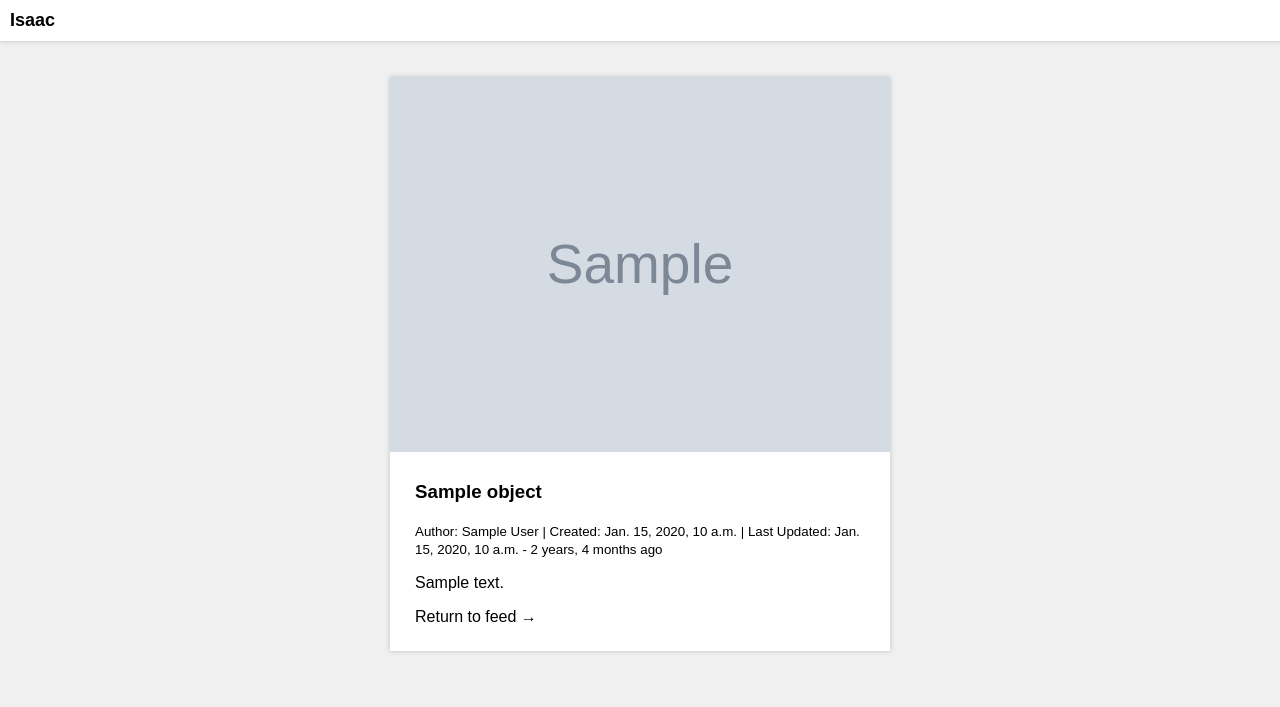
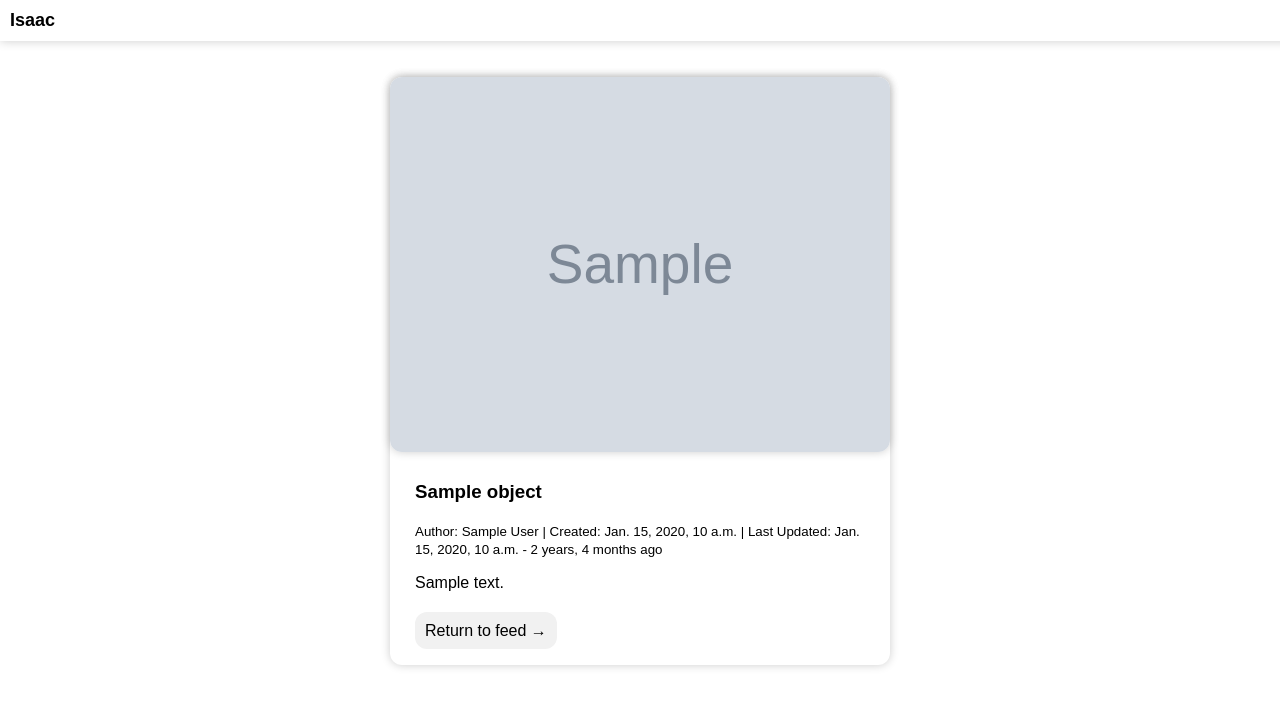
Before and after one commit to Isaac-To/MyStory, a Django app: template MyStory/app/templates/post_detail.html in a window 1280 px wide. Shown: the top 707 px of the page. Run offline with Django 3.2, Linux system fonts and the light colour scheme; the template is opened without the code that fills it: most values are stand-ins (such as "Sample title", 1, 10 or a date in 2020); grey boxes marked "Sample" are stand-in pictures.

Commit message:
add flat color designs on button

```diff
--- a/MyStory/app/static/style/main.css
+++ b/MyStory/app/static/style/main.css
@@ -4,9 +4,19 @@
 }
 
 body {
-  background-color: rgb(240, 240, 240);
   margin: 0;
 }
+
+::-webkit-scrollbar {
+  width: 15px;
+  height: 0px;
+  background: #f1f1f1;
+}
+::-webkit-scrollbar-thumb {
+  border-radius: 8px;
+  background: #c2c9d2;
+}
+
 
 nav {
   z-index: 1;
@@ -16,7 +26,7 @@ nav {
   max-height: 50px;
   padding: 10px;
   background-color: white;
-  box-shadow: 0px 0px 5px rgba(0, 0, 0, 0.2);
+  box-shadow: 0px 0px 10px rgba(0, 0, 0, 0.2);
 }
 
 a {
@@ -27,10 +37,19 @@ a {
 
 img {
   width: 100%;
+  border-radius: 12px;
+  box-shadow: 0px 0px 10px rgba(0, 0, 0, 0.2);
 }
 
-::-webkit-scrollbar {
-  width: 0;
+.buttonGroup {
+  margin-top: 30px;
+}
+
+.linkButton {
+  padding: 10px;
+  border: none;
+  border-radius: 12px;
+  background-color: #f1f1f1;
 }
 
 .logo {
@@ -60,10 +79,11 @@ img {
 
 .card {
   background-color: white;
-  box-shadow: 0px 0px 5px rgba(0, 0, 0, 0.2);
+  box-shadow: 0px 0px 10px rgba(0, 0, 0, 0.2);
   width: 100%;
   margin-top: 5%;
   margin-bottom: 5%;
+  border-radius: 12px;
 }
 
 #returntotop {
--- a/MyStory/app/templates/index.html
+++ b/MyStory/app/templates/index.html
@@ -14,7 +14,9 @@
         >
         {% if post.content|length > 200 %}
         <p>{{post.content|slice:":200"}}...</p>
-        <a href="{% url 'post_detail' post.slug  %}">View full post &rarr;</a>
+        <div class="buttonGroup">
+          <a class="linkButton" href="{% url 'post_detail' post.slug  %}">View full post &rarr;</a>
+        </div>
         {% else %}
         <p>{{post.content}}</p>
         {% endif %}
--- a/MyStory/app/templates/post_detail.html
+++ b/MyStory/app/templates/post_detail.html
@@ -11,7 +11,9 @@
       {{post.updated_on|naturaltime }}</small
     >
     <p>{{ object.content|linebreaks }}</p>
-    <a href="{% url 'home' %}">Return to feed &rarr;</a>
+    <div class="buttonGroup">
+      <a class="linkButton" href="{% url 'home' %}">Return to feed &rarr;</a>
+    </div>
   </div>
 </div>
 {% endblock content %}
```
